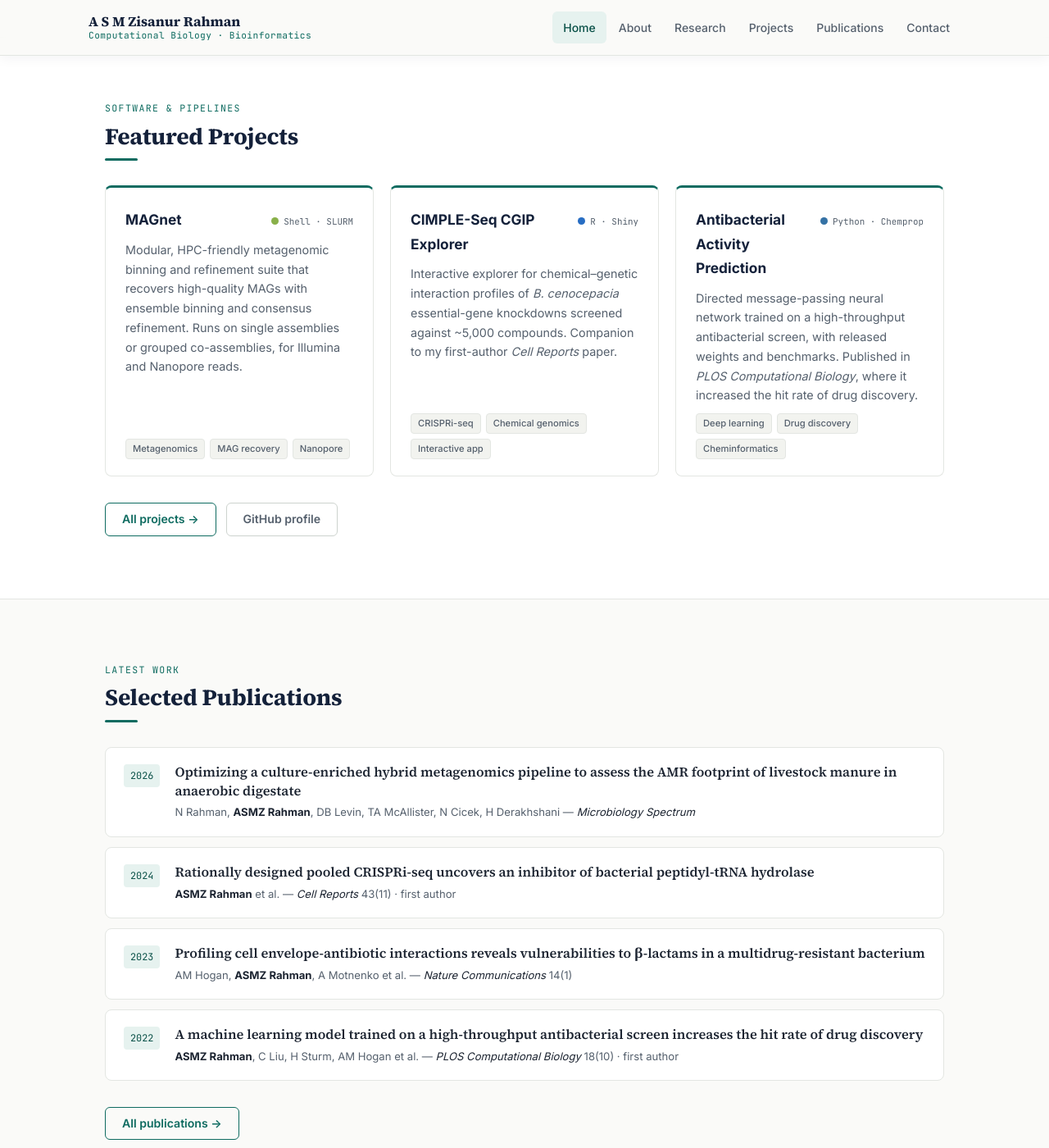
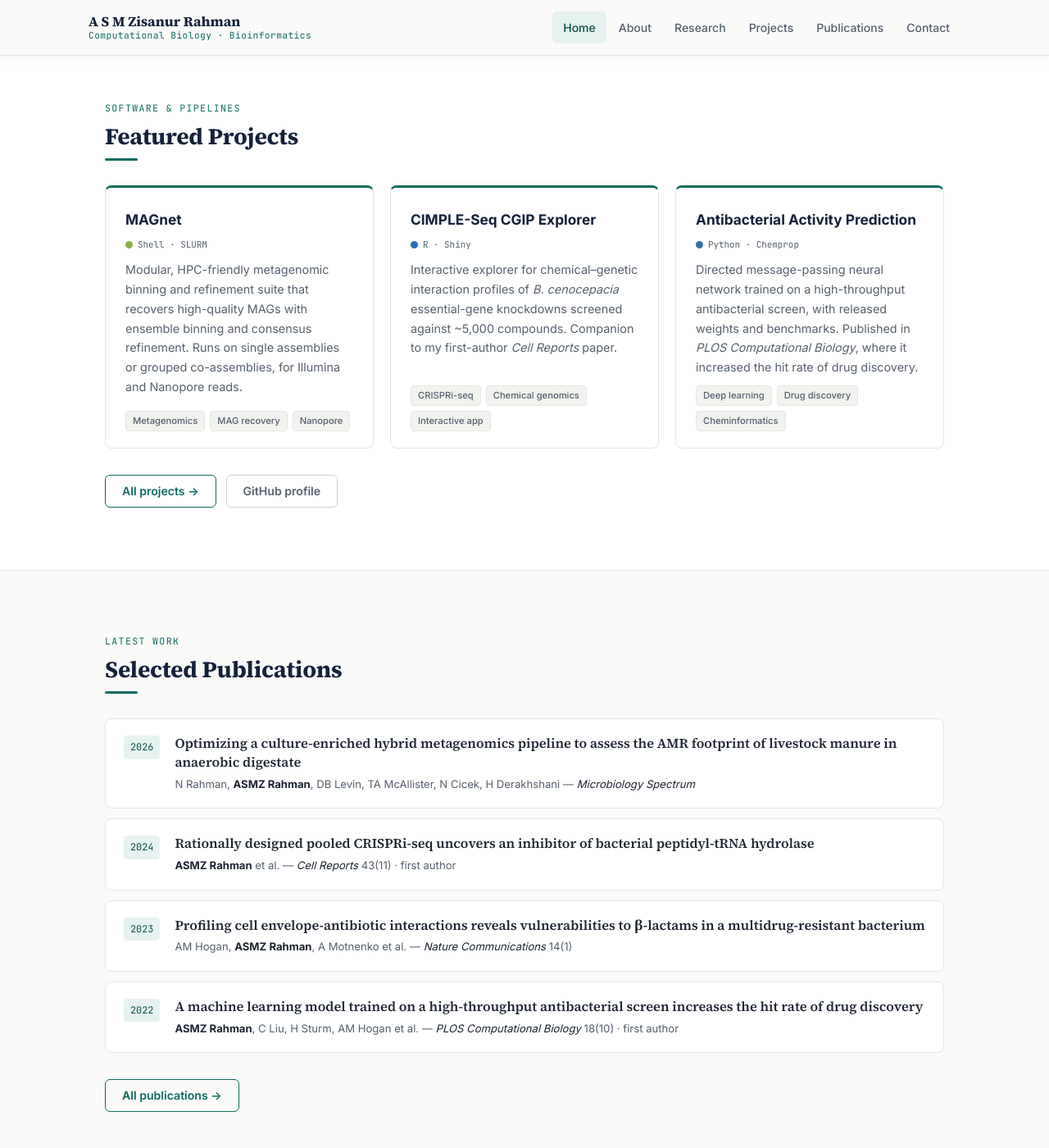
Before and after one commit to zisanurrahman/zisanurrahman.github.io, a Jekyll site: the page built from index.md, in a window 1280 px wide and 1400 px high, scrolled down 1508 px. Shown: the whole window at 82% size. Built offline with Jekyll 4.4.1, drawn with Linux system fonts in a browser that asks for light colours.

Commit message:
Stack project language label under the name so long titles do not wrap
Co-Authored-By: Claude Fable 5.1 <noreply@anthropic.com>

```diff
--- a/assets/css/style.css
+++ b/assets/css/style.css
@@ -121,7 +121,7 @@ h1, h2, h3, .serif { font-family: var(--serif); letter-spacing: -0.01em; }
 .project-card { background: var(--surface); border: 1px solid var(--border); border-radius: var(--radius); padding: 24px 24px 20px; display: flex; flex-direction: column; gap: 10px; transition: border-color var(--trans), box-shadow var(--trans); }
 .project-card:hover { border-color: var(--border2); box-shadow: var(--shadow); }
 .project-card.featured { border-top: 3px solid var(--accent); }
-.project-head { display: flex; align-items: baseline; justify-content: space-between; gap: 12px; }
+.project-head { display: flex; flex-direction: column; align-items: flex-start; gap: 6px; }
 .project-name { font-size: 1.08rem; font-weight: 700; color: var(--navy); }
 .project-name a { color: var(--navy); }
 .project-name a:hover { color: var(--accent); }
```
